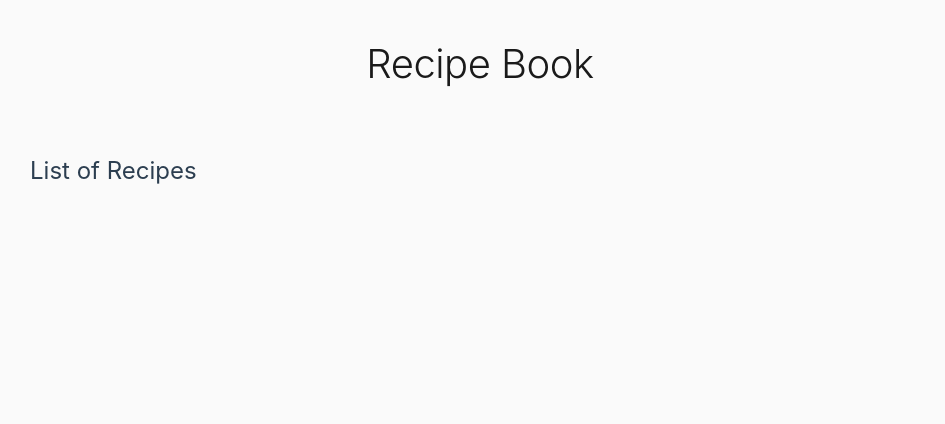
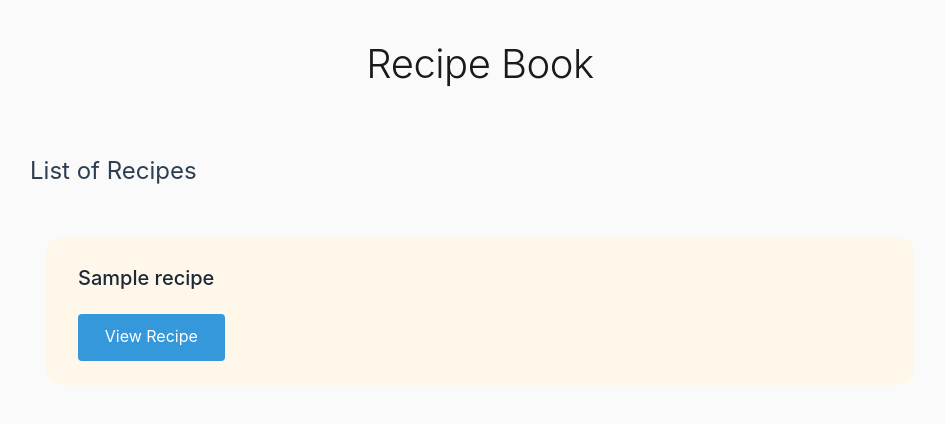
Before and after one commit to Zekiru/recipebook-villasurda-ezekiel, a Django app: page /recipes/list/ in a window 1280 px wide. Shown: the top 424 px of the page, without its empty margins (160-1105 px from the left). Run offline with Django 5.2, Linux system fonts and the light colour scheme; tables that the repository leaves empty hold one stand-in row (values such as "Sample post").

Commit message:
Implement Models into Views and Templates

```diff
--- a/recipebook/ledger/templates/ledger/recipe_detail.html
+++ b/recipebook/ledger/templates/ledger/recipe_detail.html
@@ -1,10 +1,10 @@
 {% extends "base.html" %}
 
 {% block content %}
-  <h2>{{ data.name }}</h2>
+  <h2>{{ recipe.name }}</h2>
   <ul>
-    {% for ingredient in data.ingredients %}
-      <li>{{ ingredient.name }} — {{ ingredient.quantity }}</li>
+    {% for ingredient in ingredients %}
+      <li>{{ ingredient.quantity }} of {{ ingredient.ingredient.name }}</li>
     {% endfor %}
   </ul>
   <a href="/recipes/list" class="back-btn btn">Back</a>
--- a/recipebook/ledger/templates/ledger/recipe_list.html
+++ b/recipebook/ledger/templates/ledger/recipe_list.html
@@ -3,16 +3,11 @@
 {% block content %}
   <h2>List of Recipes</h2>
   <div class="recipe-wrapper">
-    {% for recipe in data.recipes %}
+    {% for recipe in recipes %}
       <div class="recipe-item">
         <h3>{{ recipe.name }}</h3>
-        <a href="{{ recipe.link }}" class="btn">View Recipe</a>
-        <ul>
-          {% for ingredient in recipe.ingredients %}
-            <li>{{ ingredient.name }} — {{ ingredient.quantity }}</li>
-          {% endfor %}
-        </ul>
+        <a href="{{ recipe.get_absolute_url }}" class="btn">View Recipe</a>
       </div>
     {% endfor %}
-    </div>
+  </div>
 {% endblock %}
--- a/recipebook/ledger/urls.py
+++ b/recipebook/ledger/urls.py
@@ -1,9 +1,8 @@
 from django.urls import path
-from .views import PATH, index, RecipeListView, RecipeDetailView
+from .views import index, RecipeListView, RecipeDetailView
 
 urlpatterns = [
     path('', index, name='index'),
-    path('recipes/list/', RecipeListView.as_view(), name='recipe-list'),
-    path('recipe/1/', RecipeDetailView.as_view(static_path = PATH.get('recipe1')), name='recipe-1'),
-    path('recipe/2/', RecipeDetailView.as_view(static_path = PATH.get('recipe2')), name='recipe-2'),
+    path('recipes/list/', RecipeListView.as_view(), name='recipe_list'),
+    path('recipe/<int:recipe_id>/', RecipeDetailView.as_view(), name='recipe_detail'),
 ]
--- a/recipebook/ledger/views.py
+++ b/recipebook/ledger/views.py
@@ -1,49 +1,30 @@
-import os, json
-from django.conf import settings
 from django.shortcuts import redirect
 from django.views.generic import TemplateView
-from .models import Ingredient, Recipe, RecipeIngredient
-
-
-def get_static_path(filename):
-    return os.path.join(settings.BASE_DIR, 'static/data', filename)
-
-
-PATH = {
-    'list': get_static_path('recipe_list.json'),
-    'recipe1': get_static_path('recipe_1.json'),
-    'recipe2': get_static_path('recipe_2.json'),
-}
+from .models import Recipe, RecipeIngredient
 
 
 def index(request):
     return redirect('recipes/list/')
 
 
-def load_json_data(path):
-    try:
-        with open(path, 'r') as f:
-            data = json.load(f)
-        return data
-    except FileNotFoundError:
-        print(f"Error: JSON file not found at {path}")
-        return None
-
-
 class RecipeListView(TemplateView):
+    model = Recipe
     template_name = 'ledger/recipe_list.html'
+    context_object_name = 'recipe_list'
 
     def get_context_data(self, **kwargs):
         context = super().get_context_data(**kwargs)
-        context['data'] = Recipe.objects.all()
+        context['recipes'] = Recipe.objects.all()
         return context
 
 
 class RecipeDetailView(TemplateView):
+    model = Recipe
     template_name = 'ledger/recipe_detail.html'
-    static_path = PATH.get('recipe1')
+    context_object_name = 'recipe_detail'
 
     def get_context_data(self, **kwargs):
         context = super().get_context_data(**kwargs)
-        context['data'] = load_json_data(self.static_path)
+        context['recipe'] = Recipe.objects.get(id=self.kwargs['recipe_id'])
+        context['ingredients'] = RecipeIngredient.objects.filter(recipe_id=self.kwargs['recipe_id'])
         return context
```
